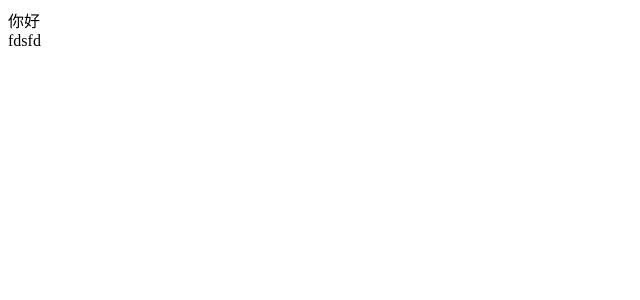
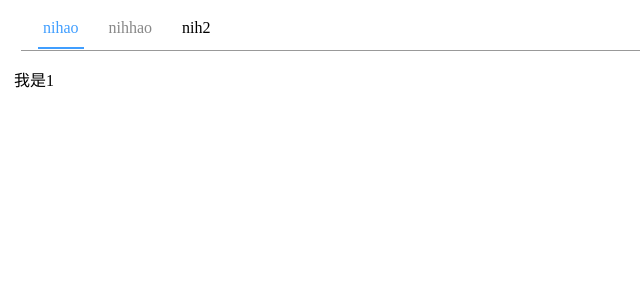
Before and after one commit to cosarty/lemon, a Vue app: page / in a window 1280 px wide. Shown: the top 300 px of the page, without its empty margins (0-640 px from the left). Built offline with nearby package versions, Linux system fonts and the light colour scheme.

Commit message:
tab组件完善

```diff
--- a/packages/components/tab/tab.vue
+++ b/packages/components/tab/tab.vue
@@ -1,17 +1,48 @@
 <template>
-  <div :class="bem()">fdsfd</div>
+  <div :class="bem()" v-if="showTab"><slot></slot></div>
 </template>
 <script lang="ts">
-import { defineComponent } from 'vue'
+import {
+  computed,
+  defineComponent,
+  inject,
+  onMounted,
+  onUnmounted,
+  ref
+} from 'vue'
 import { createName, createBEM } from '../utils'
-import { tabProps } from '../tabs/tabs'
+import { tabProps, tabsKey } from '../tabs/tabs'
 import './tab.scss'
 export default defineComponent({
   name: createName('Tab'),
   props: tabProps,
-  setup() {
+  setup(props) {
     const bem = createBEM('Tab')
-    return { bem }
+    const activekey = ref(props!.name)
+
+    const context = inject(tabsKey)
+    if (!context) {
+      return console.error('tab组件必须挂载在tabs下')
+    }
+
+    onMounted(() => {
+      context.transmitTab(
+        Object.assign({ ...props }, { name: activekey.value }),
+        (name) => {
+          activekey.value = name
+        }
+      )
+    })
+
+    const showTab = computed(
+      () => activekey.value === context.currentActive.value
+    )
+
+    onUnmounted(() => {
+      context.destoryKey(activekey.value)
+    })
+
+    return { bem, showTab }
   }
 })
 </script>
--- a/packages/components/tabs/tabs.scss
+++ b/packages/components/tabs/tabs.scss
@@ -0,0 +1,103 @@
+:root {
+  --tabs-title-default-height: 40px;
+}
+
+.le-tabs {
+  display: flex;
+  align-items: flex-start;
+  justify-content: center;
+  flex-direction: column;
+
+  &__context {
+    min-height: 100px;
+    padding: 6px;
+  }
+  &__nav {
+    flex-basis: var(--tabs-title-default-height);
+    box-sizing: border-box;
+    padding: 0 20px;
+    margin-bottom: 10px;
+    width: 100%;
+    position: relative;
+    display: flex;
+    justify-content: flex-start;
+
+    &--right {
+      justify-content: flex-end;
+    }
+
+    &--center {
+      justify-content: center;
+    }
+    &--border {
+      &::after {
+        content: '';
+        width: 98%;
+        height: 1px;
+        background-color: var(--le-accents-3);
+        position: absolute;
+        left: 0;
+        right: 0;
+        margin: 0 auto;
+        bottom: 0;
+      }
+    }
+  }
+  &__header {
+    display: inline-flex;
+    line-height: var(--tabs-title-default-height);
+    padding-bottom: 3px;
+    position: relative;
+
+    &--fading {
+      .le-tabs__title {
+        &::after {
+          content: '';
+        }
+      }
+    }
+    &__line {
+      position: absolute;
+      height: 2px;
+      background-color: var(--tabs-title-active-color);
+      bottom: 2px;
+      transition: all 200ms ease;
+    }
+  }
+  &__title {
+    margin: 0 10px;
+    padding: 0 5px;
+    white-space: nowrap;
+    max-width: 200px;
+    overflow: hidden;
+    cursor: pointer;
+    user-select: none;
+    position: relative;
+
+    &::after {
+      opacity: 0;
+      display: inline-block;
+      position: absolute;
+      width: 100%;
+      transition: all 200ms ease-in;
+      transform: scaleX(0.75);
+      height: 2px;
+      background-color: var(--tabs-title-active-color);
+      left: 0;
+      bottom: 0;
+      z-index: 2;
+    }
+
+    &--disabled {
+      color: var(--le-accents-4);
+      cursor: not-allowed;
+    }
+    &--active {
+      color: var(--tabs-title-active-color);
+      &::after {
+        opacity: 1;
+        transform: scaleX(1);
+      }
+    }
+  }
+}
--- a/packages/components/tabs/tabs.ts
+++ b/packages/components/tabs/tabs.ts
@@ -1,26 +1,23 @@
 import { StringProps, NumericProps, turthProps } from '../utils'
+import { InjectionKey, Ref, ExtractPropTypes } from 'vue'
 
-export type placement = 'top' | 'bottom' | 'left' | 'right'
+export type placement = 'top' | 'left' | 'right'
 
-export type tabsType = "card" | "line"
 
-export type positionTYpe = 'left' | 'right' | 'center'
+export type positionType = 'left' | 'right' | 'center'
 
 export type animationType = 'fading' | 'sliding'
 
 export const tabsProps = {
   active: NumericProps(0),
-  placement: StringProps<placement>('top'),
   activeColor: StringProps("#409EFF"),
-  type: StringProps('card'),
-  border: turthProps(false),
-  tabGutter: NumericProps(0),
-  tabPostision: StringProps<positionTYpe>('left'),
-  animation: StringProps<animationType>('sliding')
+  border: turthProps(true),
+  tabPostision: StringProps<positionType>('left'),
+  animation: StringProps<animationType>('fading')
 }
 export const tabProps = {
-  key: NumericProps(null),
-  title: StringProps(null),
+  name: NumericProps(undefined),
+  title: StringProps(undefined),
   disabled: turthProps(false)
 }
 
@@ -29,7 +26,24 @@ export type keyType = string | number
 export const checkKey = (val: keyType): boolean => ["string", "number"].includes(typeof val)
 
 
+export type mountTabType = {
+  key?: number | string
+  title?: string
+}
+
 export const tabsEmit = {
   'update:active': checkKey,
   'change': checkKey
 }
+
+export type tabPropsType = Partial<ExtractPropTypes<typeof tabProps>>
+
+
+type TabkeyType = {
+  transmitTab: (info: tabPropsType, cb?: (idx: number) => void) => void,
+  destoryKey: (key?: keyType) => void,
+  currentActive: Ref<keyType>
+}
+
+
+export const tabsKey = Symbol('tabs') as InjectionKey<TabkeyType>
--- a/packages/components/tabs/tabs.vue
+++ b/packages/components/tabs/tabs.vue
@@ -1,17 +1,126 @@
 <template>
-  <div :class="bem()">你好<slot></slot></div>
+  <div :class="bem()" :style="{ ['--tabs-title-active-color']: activeColor }">
+    <div :class="bem('nav', [tabPostision, { border: border }])">
+      <div :class="bem('header', [animation])">
+        <span
+          v-for="(item, index) in mountTab"
+          :key="index"
+          :class="
+            bem('title', {
+              active: item.name === currentActive,
+              disabled: item.disabled
+            })
+          "
+          @click.stop="tabTitkeClickHandle(item.name, index, item.disabled)"
+          :ref="setTabRef"
+          >{{ item.title }}</span
+        >
+        <div
+          :class="bem('header__line')"
+          v-if="animation === 'sliding'"
+          :style="lineStyle"
+        ></div>
+      </div>
+    </div>
+    <div :class="bem('context')"><slot></slot></div>
+  </div>
 </template>
 <script lang="ts">
-import { defineComponent } from 'vue'
-import { createName, createBEM } from '../utils'
-import { tabsProps } from './tabs'
+import {
+  defineComponent,
+  ref,
+  provide,
+  watch,
+  reactive,
+  onMounted,
+  nextTick
+} from 'vue'
+import { createName, createBEM, addUnit } from '../utils'
+import { tabsProps, tabsKey, keyType, tabPropsType } from './tabs'
 import './tabs.scss'
 export default defineComponent({
   name: createName('Tabs'),
   props: tabsProps,
-  setup() {
+  setup(props, { slots, emit }) {
     const bem = createBEM('Tabs')
-    return { bem }
+    const mountTab = ref<tabPropsType[]>([])
+    const currentActive = ref<keyType | undefined>(props.active)
+    const tabTitleRef = ref<HTMLSpanElement[]>([])
+    const lineStyle = reactive<{ left: string; width: string }>({
+      left: '0',
+      width: '0'
+    })
+    const tabTitkeClickHandle = (
+      key: keyType,
+      idx: number,
+      disabled: boolean
+    ) => {
+      if (disabled) return
+      setOffset(idx)
+      emit('change', key)
+      currentActive.value = key
+    }
+    // 设置滑块的位置
+    const setOffset = (idx: number) => {
+      if (props.animation !== 'sliding') return
+      const el = tabTitleRef.value[idx]
+      lineStyle.left = addUnit(el.offsetLeft)
+      lineStyle.width = addUnit(el.offsetWidth)
+    }
+    const transmitTab = (info: tabPropsType, cb?: (idx: number) => void) => {
+      if (!info?.title) return
+      let { name } = info
+
+      //  判断用户有没有传key没有就按下标
+      const id = mountTab.value.length
+      // 如果key不存在就给它设置下标，传回调，放着里怕用户传的是数字就先回调
+      !name && cb && cb(id)
+
+      name = name ?? id
+      mountTab.value.push({ ...info, name })
+      if (!currentActive.value) currentActive.value = mountTab.value[0].name
+    }
+    // 销毁依赖
+    const destoryKey = (key: keyType) => {
+      mountTab.value = mountTab.value.filter((k) => k.name == key)
+    }
+    const setTabRef = (el: HTMLSpanElement) => {
+      if (el) {
+        tabTitleRef.value.push(el)
+      }
+    }
+    watch(currentActive, (cur) => {
+      emit('update:active', cur)
+    })
+    onMounted(() => {
+      nextTick(() => {
+        setOffset(0)
+      })
+    })
+
+    watch(
+      () => props.animation,
+      () => {
+        setOffset(
+          mountTab.value.findIndex((i) => i.name === currentActive.value)
+        )
+      }
+    )
+
+    provide(tabsKey, {
+      transmitTab,
+      destoryKey,
+      currentActive
+    })
+
+    return {
+      bem,
+      mountTab,
+      currentActive,
+      tabTitkeClickHandle,
+      setTabRef,
+      lineStyle
+    }
   }
 })
 </script>
--- a/packages/components/utils/validate.ts
+++ b/packages/components/utils/validate.ts
@@ -40,6 +40,4 @@ export const addUnit = (value: string | number, unit = 'px'): string => {
   if (isNumeric(value)) return `${value}${unit}`
   if (typeof value === 'string') return value
   return ''
-
-
 }
--- a/src/App.vue
+++ b/src/App.vue
@@ -1,9 +1,9 @@
 <template>
-  <div>
-    <le-tabs>
-      <le-tab></le-tab>
-    </le-tabs>
-  </div>
+  <le-tabs v-model:active="checked" animation="sliding">
+    <le-tab title="nihao" name="hg">我是1</le-tab>
+    <le-tab name="b" title="nihhao" disabled="">我是2</le-tab>
+    <le-tab title="nih2">我是3</le-tab>
+  </le-tabs>
 </template>
 
 <script lang="ts">
@@ -12,9 +12,9 @@ import { defineComponent, ref, watch } from 'vue'
 // import { useCurrentInstance } from '../packages/hooks'
 export default defineComponent({
   setup() {
-    const checked = ref('543')
+    const checked = ref()
 
-    watch(checked, (cc) => {
+    watch(checked, () => {
       console.log(checked.value)
     })
 
@@ -29,10 +29,4 @@ export default defineComponent({
 
 
 <style lang="scss">
-.box {
-  width: 6000px;
-  height: 7000px;
-  text-align: center;
-  margin-top: 2000px;
-}
 </style>
```
